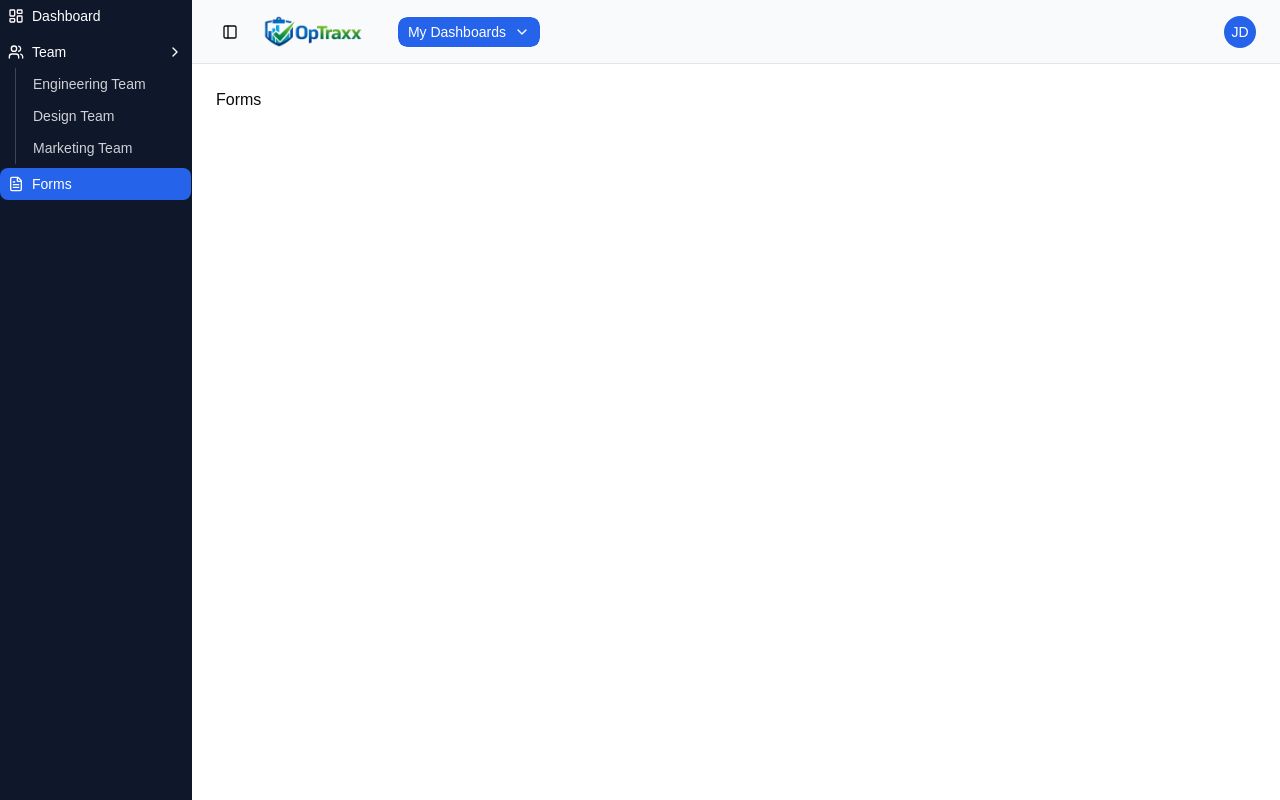
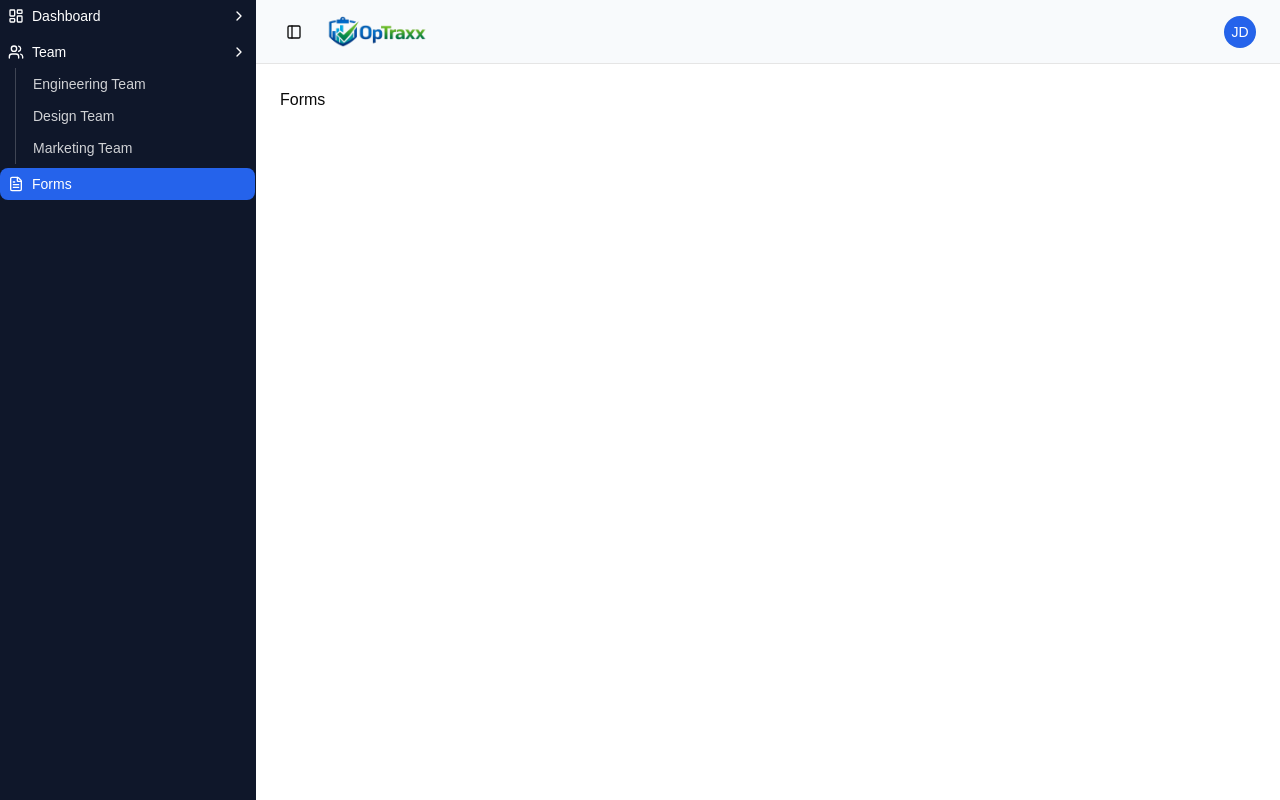
Before and after one commit to zach15james/OpTraxx-public, a React (Vite) app: page /forms in a window 1280 px wide. Built offline with nearby package versions, Linux system fonts and the light colour scheme.

Commit message:
relocate dashboard selection to sidebar

```diff
--- a/src/layouts/MainLayout.jsx
+++ b/src/layouts/MainLayout.jsx
@@ -24,12 +24,13 @@ import {
 import { Avatar, AvatarFallback, AvatarImage } from '@/components/ui/avatar'
 import { Button } from '@/components/ui/button'
 import { Collapsible, CollapsibleTrigger, CollapsibleContent } from '@/components/ui/collapsible'
-import { LayoutDashboardIcon, UsersIcon, FileTextIcon, ChevronDownIcon, ChevronRightIcon } from 'lucide-react'
+import { LayoutDashboardIcon, UsersIcon, FileTextIcon, ChevronRightIcon } from 'lucide-react'
 import logoWithText from '@/assets/OpTraxx_Logo_withText.png'
 
 export default function MainLayout() {
   const location = useLocation()
   const [isTeamsOpen, setIsTeamsOpen] = useState(true)
+  const [isDashboardsOpen, setIsDashboardsOpen] = useState(false)
 
   // Mock user data - replace with actual user context later
   const user = {
@@ -49,25 +50,46 @@ export default function MainLayout() {
   return (
     <SidebarProvider
       style={{
-        '--sidebar-width': '12rem',
+        '--sidebar-width': '16rem',
       }}
     >
       <Sidebar className="!bg-[#0F172A] !border-[#0F172A]">
         <SidebarContent className="!bg-[#0F172A]">
           <SidebarMenu className="gap-1">
-            {/* Dashboard */}
+
+            {/* Dashboard Selector */}
+            <Collapsible open={isDashboardsOpen} onOpenChange={setIsDashboardsOpen} asChild>
               <SidebarMenuItem>
+                <CollapsibleTrigger asChild>
                   <SidebarMenuButton
-                asChild
                     isActive={location.pathname.startsWith('/dashboard')}
                     className="!text-white hover:!bg-white/10 data-active:!bg-[#2563eb] data-active:!text-white [&>svg]:!text-white"
                   >
-                <Link to="/dashboard/1">
                     <LayoutDashboardIcon />
                     <span>Dashboard</span>
+                    <ChevronRightIcon className="ml-auto transition-transform group-data-open/collapsible:rotate-90" />
+                  </SidebarMenuButton>
+                </CollapsibleTrigger>
+                <CollapsibleContent>
+                  <SidebarMenuSub className="!border-white/20">
+                    {teams.map((team) => (
+                      <SidebarMenuSubItem key={team.id}>
+                        <SidebarMenuSubButton
+                          asChild
+                          isActive={location.pathname === `/dashboard/${team.id}`}
+                          className="!text-white/80 hover:!bg-white/10 hover:!text-white data-active:!bg-[#2563eb] data-active:!text-white"
+                        >
+                          <Link to={`/dashboard/${team.id}`}>
+                            <span>{team.name}</span>
+                            <span className="ml-auto text-xs opacity-60">{team.role}</span>
                           </Link>
-              </SidebarMenuButton>
+                        </SidebarMenuSubButton>
+                      </SidebarMenuSubItem>
+                    ))}
+                  </SidebarMenuSub>
+                </CollapsibleContent>
               </SidebarMenuItem>
+            </Collapsible>
 
             {/* Team - Collapsible */}
             <Collapsible open={isTeamsOpen} onOpenChange={setIsTeamsOpen} asChild>
@@ -115,6 +137,7 @@ export default function MainLayout() {
                 </Link>
               </SidebarMenuButton>
             </SidebarMenuItem>
+
           </SidebarMenu>
         </SidebarContent>
       </Sidebar>
@@ -125,45 +148,13 @@ export default function MainLayout() {
           {/* Left: Sidebar trigger + Logo */}
           <div className="flex items-center gap-4">
             <SidebarTrigger />
-            <Link to="/dashboard/1" className="flex items-center">
+            <Link to="/" className="flex items-center">
               <img
                 src={logoWithText}
                 alt="OpTraxx"
                 className="h-8"
               />
             </Link>
-          </div>
-
-          {/* Center-Left: My Dashboards Dropdown */}
-          <div className="flex-1 px-8">
-            <DropdownMenu>
-              <DropdownMenuTrigger asChild>
-                <Button
-                  variant="outline"
-                  className="gap-2 border-white bg-[#2563eb] text-white hover:bg-[#2563eb]/90"
-                >
-                  My Dashboards
-                  <ChevronDownIcon className="size-4" />
-                </Button>
-              </DropdownMenuTrigger>
-              <DropdownMenuContent align="start" className="w-64">
-                <DropdownMenuLabel>Your Teams</DropdownMenuLabel>
-                <DropdownMenuSeparator />
-                {teams.map((team) => (
-                  <DropdownMenuItem key={team.id} asChild>
-                    <Link
-                      to={`/dashboard/${team.id}`}
-                      className="flex flex-col items-start gap-0.5"
-                    >
-                      <span className="font-medium">{team.name}</span>
-                      <span className="text-xs text-muted-foreground">
-                        {team.role}
-                      </span>
-                    </Link>
-                  </DropdownMenuItem>
-                ))}
-              </DropdownMenuContent>
-            </DropdownMenu>
           </div>
 
           {/* Right: User Avatar with Dropdown */}
```
Also changed, not shown: src/pages/Form-builder.jsx (added), src/pages/Logout.jsx (added), src/pages/Profile.jsx (added), src/pages/Settings.jsx (added). Lines whose indentation alone changed are shown as unchanged.
